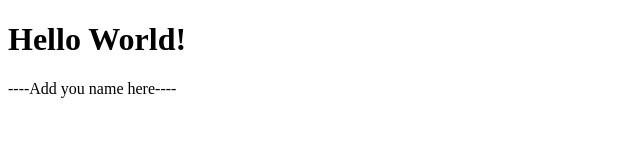
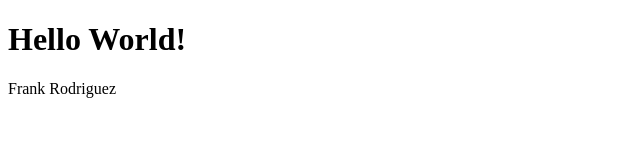
Before and after one commit to DS4200-S22/ic-01-fxmrodriguez, a plain HTML site: page index.html in a window 1280 px wide. Shown: the full height of the page, 0-640 px from the left. Drawn offline with Linux system fonts and the light colour scheme.

Commit message:
Added name

```diff
--- a/index.html
+++ b/index.html
@@ -6,7 +6,7 @@
 
 <p>
 
-----Add you name here----
+Frank Rodriguez
 
 </p>
 
```
